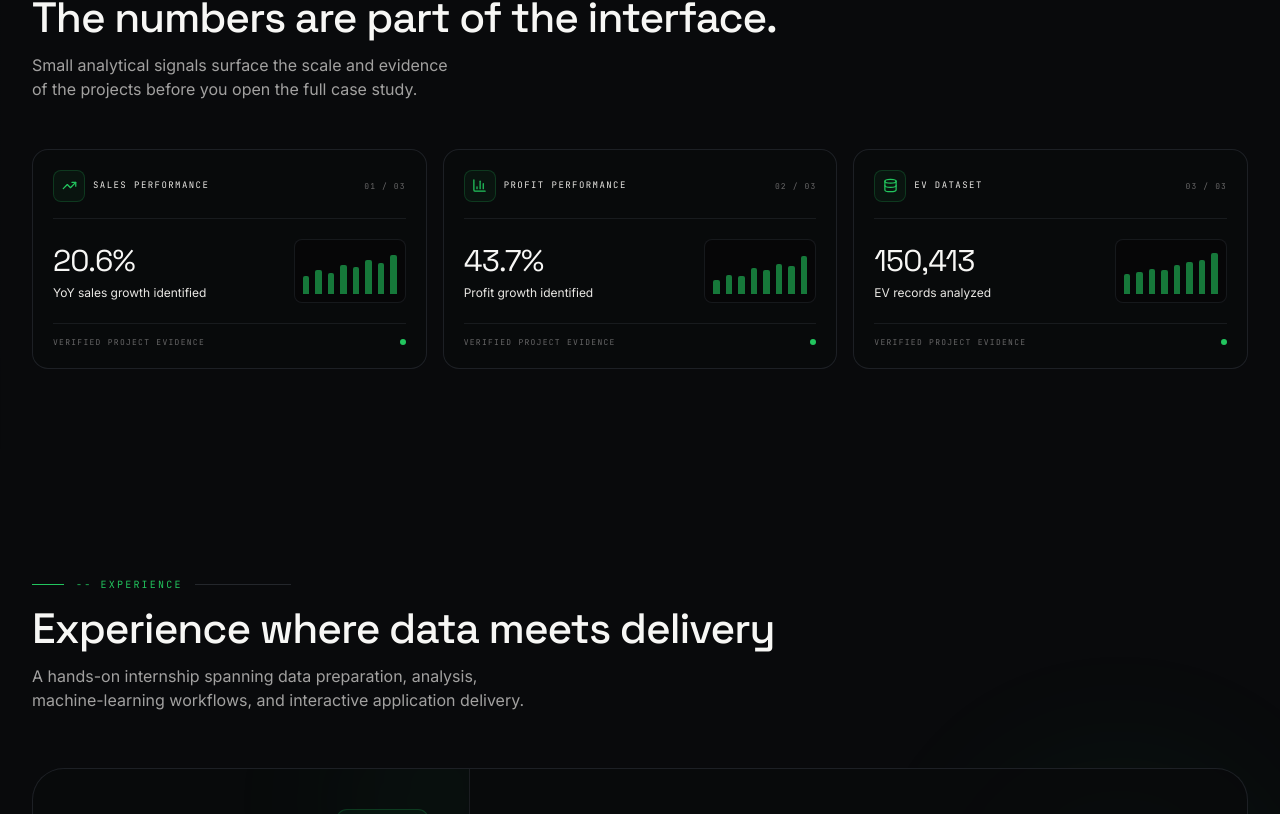
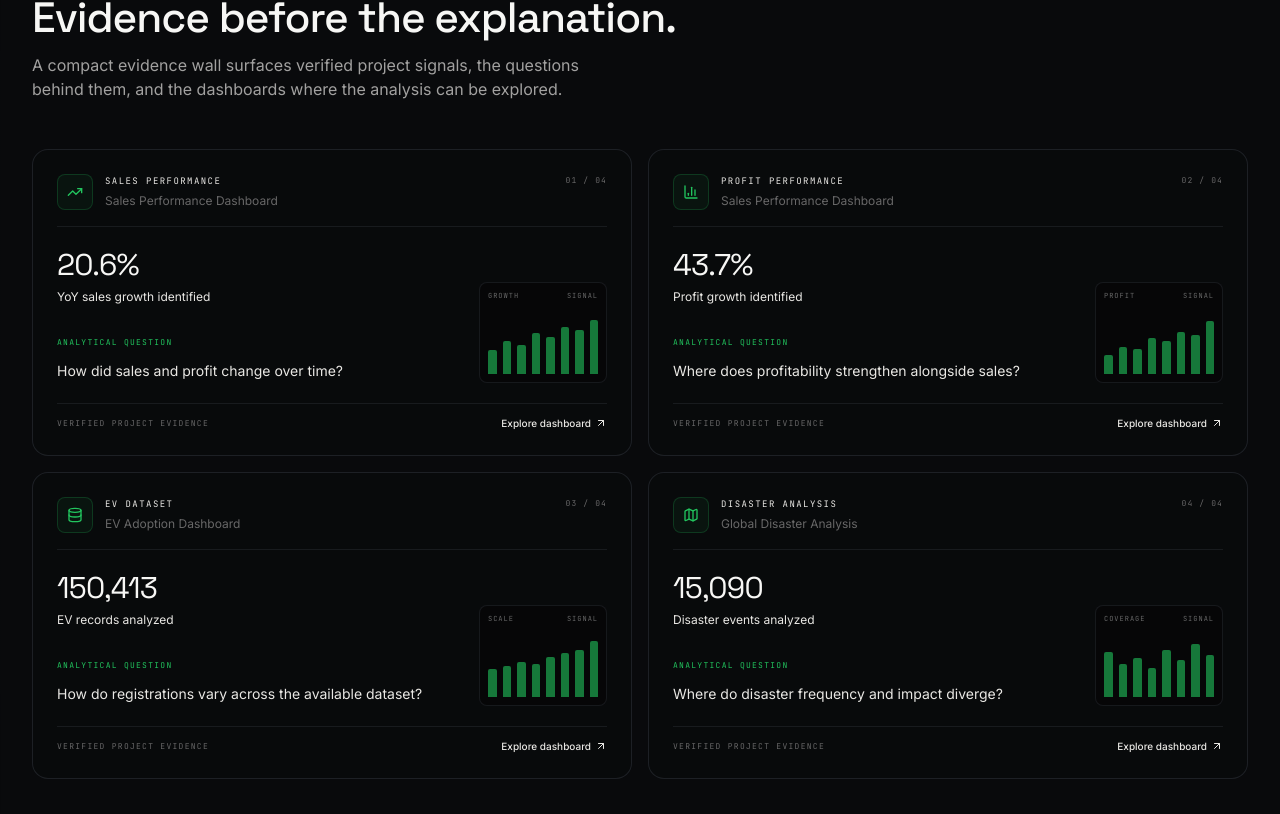
Before and after one commit to bhaskar-nb/portfolio, a Next.js app: page / in a window 1280 px wide. Shown: the part 5746-6560 px from the top of the page. Built offline with nearby package versions, Linux system fonts and the light colour scheme.

Commit message:
Turn dashboard proof into evidence wall

```diff
--- a/components/DashboardProof.tsx
+++ b/components/DashboardProof.tsx
@@ -1,13 +1,54 @@
 "use client";
 
 import { motion } from "framer-motion";
-import { BarChart3, Database, TrendingUp } from "lucide-react";
+import { ArrowUpRight, BarChart3, Database, Map, TrendingUp } from "lucide-react";
 import SectionHeading from "@/components/SectionHeading";
 
-const signals = [
-  { label: "Sales performance", value: "20.6%", detail: "YoY sales growth identified", icon: TrendingUp, bars: [38, 52, 46, 64, 58, 73, 68, 84] },
-  { label: "Profit performance", value: "43.7%", detail: "Profit growth identified", icon: BarChart3, bars: [30, 42, 39, 56, 51, 66, 61, 82] },
-  { label: "EV dataset", value: "150,413", detail: "EV records analyzed", icon: Database, bars: [44, 48, 55, 51, 63, 69, 74, 88] },
+const evidence = [
+  {
+    label: "Sales performance",
+    project: "Sales Performance Dashboard",
+    value: "20.6%",
+    detail: "YoY sales growth identified",
+    question: "How did sales and profit change over time?",
+    signal: "Growth",
+    icon: TrendingUp,
+    bars: [38, 52, 46, 64, 58, 73, 68, 84],
+    href: "https://public.tableau.com/app/profile/bhaskar.nakka4980/viz/SalesDashboardProject_17823218142750/SalesDashboard",
+  },
+  {
+    label: "Profit performance",
+    project: "Sales Performance Dashboard",
+    value: "43.7%",
+    detail: "Profit growth identified",
+    question: "Where does profitability strengthen alongside sales?",
+    signal: "Profit",
+    icon: BarChart3,
+    bars: [30, 42, 39, 56, 51, 66, 61, 82],
+    href: "https://public.tableau.com/app/profile/bhaskar.nakka4980/viz/SalesDashboardProject_17823218142750/SalesDashboard",
+  },
+  {
+    label: "EV dataset",
+    project: "EV Adoption Dashboard",
+    value: "150,413",
+    detail: "EV records analyzed",
+    question: "How do registrations vary across the available dataset?",
+    signal: "Scale",
+    icon: Database,
+    bars: [44, 48, 55, 51, 63, 69, 74, 88],
+    href: "https://public.tableau.com/app/profile/bhaskar.nakka4980/viz/EVDashboard_17866424745700/EvDashboard",
+  },
+  {
+    label: "Disaster analysis",
+    project: "Global Disaster Analysis",
+    value: "15,090",
+    detail: "Disaster events analyzed",
+    question: "Where do disaster frequency and impact diverge?",
+    signal: "Coverage",
+    icon: Map,
+    bars: [70, 52, 61, 45, 74, 57, 82, 66],
+    href: "https://public.tableau.com/app/profile/bhaskar.nakka4980/viz/DisasterAnalysis_17869126013330/Globaldashboard",
+  },
 ];
 
 export default function DashboardProof() {
@@ -15,13 +56,82 @@ export default function DashboardProof() {
     <section aria-labelledby="dashboard-proof-title" className="relative overflow-hidden py-20 sm:py-24">
       <div className="pointer-events-none absolute inset-0 bg-grid-fine opacity-20 [mask-image:linear-gradient(to_bottom,transparent,black_20%,black_80%,transparent)]" />
       <div className="relative mx-auto max-w-7xl px-4 sm:px-6 lg:px-8">
-        <div id="dashboard-proof-title"><SectionHeading eyebrow="-- dashboard proof" title="The numbers are part of the interface." description="Small analytical signals surface the scale and evidence of the projects before you open the full case study." /></div>
-        <div className="mt-10 grid gap-4 lg:grid-cols-3">
-          {signals.map((signal, index) => { const Icon = signal.icon; return <motion.article key={signal.label} initial={{ opacity: 0, y: 20 }} whileInView={{ opacity: 1, y: 0 }} viewport={{ once: true, margin: "-60px" }} transition={{ duration: 0.5, delay: index * 0.08 }} className="group overflow-hidden rounded-2xl border border-base-500/80 bg-base-800/70 p-5 transition-all duration-300 hover:-translate-y-1 hover:border-gold/40">
-            <div className="flex items-center justify-between border-b border-base-500/60 pb-4"><div className="flex items-center gap-2"><span className="flex h-8 w-8 items-center justify-center rounded-lg border border-gold/20 bg-gold/[0.06] text-gold"><Icon size={15} aria-hidden="true" /></span><span className="font-mono text-[9px] uppercase tracking-[0.16em] text-ink-500">{signal.label}</span></div><span className="font-mono text-[8px] uppercase tracking-[0.14em] text-ink-600">0{index + 1} / 03</span></div>
-            <div className="mt-5 flex items-end justify-between gap-4"><div><div className="font-display text-3xl tracking-tight text-ink-100">{signal.value}</div><p className="mt-1 max-w-[180px] text-xs leading-5 text-ink-500">{signal.detail}</p></div><div className="flex h-16 w-28 items-end gap-1.5 rounded-lg border border-base-500/60 bg-base-900/60 p-2">{signal.bars.map((height, barIndex) => <motion.span key={barIndex} initial={{ height: 0 }} whileInView={{ height: `${height}%` }} viewport={{ once: true }} transition={{ duration: 0.45, delay: index * 0.08 + barIndex * 0.035 }} className="flex-1 rounded-t-sm bg-gold/60" aria-hidden="true" />)}</div></div>
-            <div className="mt-5 flex items-center justify-between border-t border-base-500/60 pt-3"><span className="font-mono text-[8px] uppercase tracking-[0.16em] text-ink-600">verified project evidence</span><span className="h-1.5 w-1.5 rounded-full bg-gold" aria-hidden="true" /></div>
-          </motion.article>; })}
+        <div id="dashboard-proof-title">
+          <SectionHeading
+            eyebrow="-- dashboard proof"
+            title="Evidence before the explanation."
+            description="A compact evidence wall surfaces verified project signals, the questions behind them, and the dashboards where the analysis can be explored."
+          />
+        </div>
+
+        <div className="mt-10 grid gap-4 md:grid-cols-2">
+          {evidence.map((item, index) => {
+            const Icon = item.icon;
+            return (
+              <motion.a
+                key={`${item.project}-${item.label}`}
+                href={item.href}
+                target="_blank"
+                rel="noreferrer"
+                aria-label={`Open ${item.project} dashboard`}
+                initial={{ opacity: 0, y: 20 }}
+                whileInView={{ opacity: 1, y: 0 }}
+                viewport={{ once: true, margin: "-60px" }}
+                transition={{ duration: 0.5, delay: index * 0.07 }}
+                className="group relative overflow-hidden rounded-2xl border border-base-500/80 bg-base-800/70 p-5 transition-all duration-300 hover:-translate-y-1 hover:border-gold/40 focus-visible:outline-none focus-visible:ring-2 focus-visible:ring-gold/70 sm:p-6"
+              >
+                <div className="flex items-start justify-between gap-4 border-b border-base-500/60 pb-4">
+                  <div className="flex items-center gap-3">
+                    <span className="flex h-9 w-9 items-center justify-center rounded-lg border border-gold/20 bg-gold/[0.06] text-gold">
+                      <Icon size={16} aria-hidden="true" />
+                    </span>
+                    <div>
+                      <span className="block font-mono text-[9px] uppercase tracking-[0.16em] text-ink-500">{item.label}</span>
+                      <span className="mt-1 block text-xs text-ink-600">{item.project}</span>
+                    </div>
+                  </div>
+                  <span className="font-mono text-[8px] uppercase tracking-[0.14em] text-ink-600">0{index + 1} / 04</span>
+                </div>
+
+                <div className="mt-5 grid gap-5 sm:grid-cols-[1fr_auto] sm:items-end">
+                  <div>
+                    <div className="font-display text-3xl tracking-tight text-ink-100">{item.value}</div>
+                    <p className="mt-1 text-xs leading-5 text-ink-500">{item.detail}</p>
+                    <div className="mt-5">
+                      <span className="font-mono text-[8px] uppercase tracking-[0.16em] text-gold">Analytical question</span>
+                      <p className="mt-2 max-w-md text-sm leading-6 text-ink-300">{item.question}</p>
+                    </div>
+                  </div>
+
+                  <div className="rounded-lg border border-base-500/60 bg-base-900/60 p-2 sm:w-32" aria-hidden="true">
+                    <div className="mb-2 flex items-center justify-between font-mono text-[7px] uppercase tracking-[0.14em] text-ink-600">
+                      <span>{item.signal}</span>
+                      <span>signal</span>
+                    </div>
+                    <div className="flex h-16 items-end gap-1.5">
+                      {item.bars.map((height, barIndex) => (
+                        <motion.span
+                          key={barIndex}
+                          initial={{ height: 0 }}
+                          whileInView={{ height: `${height}%` }}
+                          viewport={{ once: true }}
+                          transition={{ duration: 0.45, delay: index * 0.07 + barIndex * 0.035 }}
+                          className="flex-1 rounded-t-sm bg-gold/60"
+                        />
+                      ))}
+                    </div>
+                  </div>
+                </div>
+
+                <div className="mt-5 flex items-center justify-between border-t border-base-500/60 pt-3">
+                  <span className="font-mono text-[8px] uppercase tracking-[0.16em] text-ink-600">verified project evidence</span>
+                  <span className="flex items-center gap-1 text-[10px] font-medium text-ink-500 transition-colors group-hover:text-gold">
+                    Explore dashboard <ArrowUpRight size={12} aria-hidden="true" />
+                  </span>
+                </div>
+              </motion.a>
+            );
+          })}
         </div>
       </div>
     </section>
```
